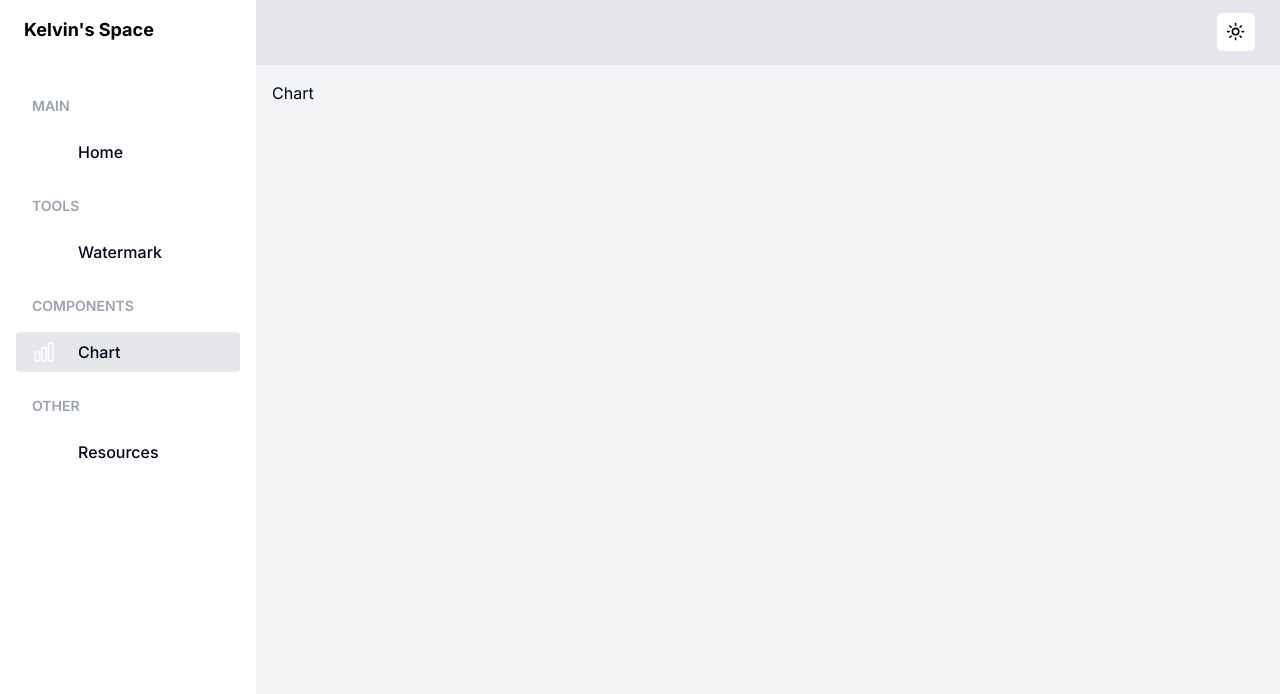
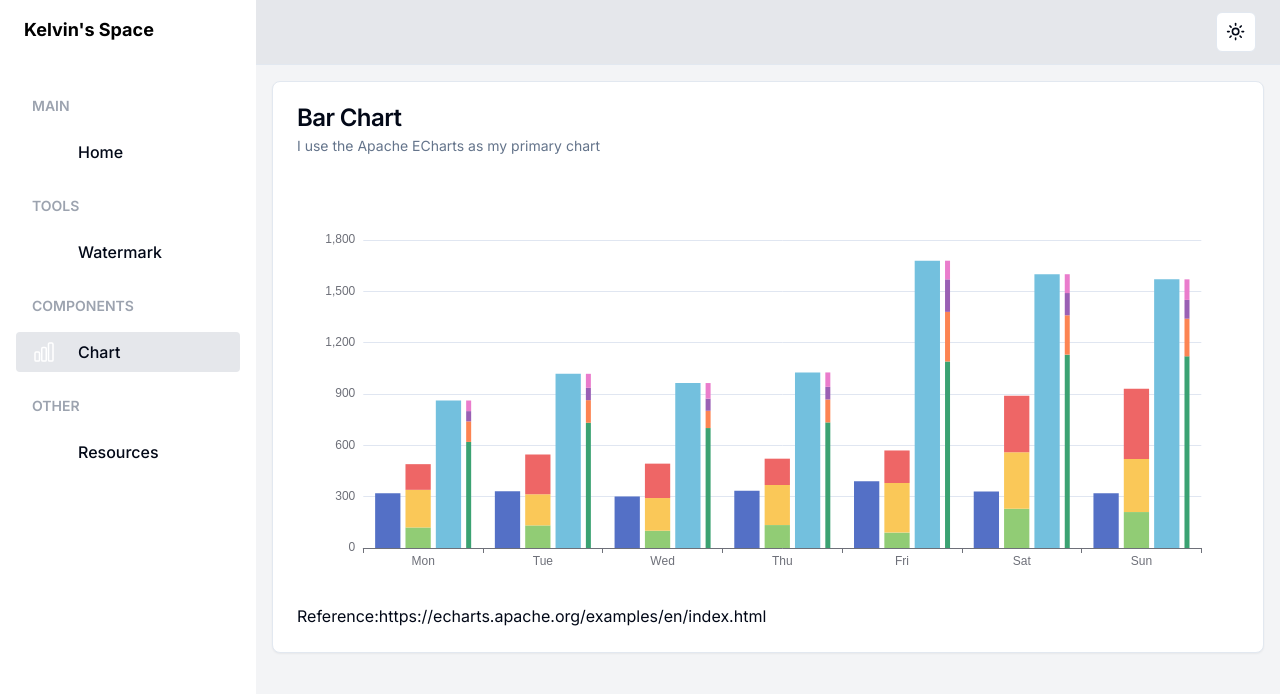
Before and after one commit to KelvinYou/kelvin-space, a Next.js app: page /component/chart in a window 1280 px wide. Shown: the top 694 px of the page. Built offline with nearby package versions, Linux system fonts and the light colour scheme.

Commit message:
feat: add card component and barchart demo

```diff
--- a/package.json
+++ b/package.json
@@ -13,6 +13,7 @@
     "@radix-ui/react-slot": "^1.0.2",
     "class-variance-authority": "^0.7.0",
     "clsx": "^2.0.0",
+    "echarts": "^5.4.3",
     "lucide-react": "^0.284.0",
     "next": "13.5.4",
     "next-themes": "^0.2.1",
--- /dev/null
+++ b/src/app/component/chart/BarChart.tsx
@@ -0,0 +1,176 @@
+"use client"
+import { Card, CardContent, CardDescription, CardFooter, CardHeader, CardTitle } from '@/components/ui/card';
+import React, { useEffect } from 'react';
+import * as echarts from 'echarts/core';
+import { GridComponent, GridComponentOption } from 'echarts/components';
+import { BarChart, BarSeriesOption } from 'echarts/charts';
+import { CanvasRenderer } from 'echarts/renderers';
+
+echarts.use([GridComponent, BarChart, CanvasRenderer]);
+
+type EChartsOption = echarts.ComposeOption<GridComponentOption | BarSeriesOption>;
+
+const BarChartComponent = () => {
+  useEffect(() => {
+    // Initialize the chart after the component mounts
+    const chartDom = document.getElementById('echart'); // Assuming you have an element with id="echart"
+    const myChart = echarts.init(chartDom);
+
+    const option: EChartsOption = {
+      tooltip: {
+        trigger: 'axis',
+        axisPointer: {
+          type: 'shadow'
+        }
+      },
+      legend: {
+        data: ['Direct', 'Email', 'Union Ads', 'Video Ads', 'Search Engine', 'Baidu', 'Google', 'Bing', 'Others'],
+        show: true, // Set this to true to show the legend
+      },
+      grid: {
+        left: '3%',
+        right: '4%',
+        bottom: '3%',
+        containLabel: true
+      },
+      xAxis: [
+        {
+          type: 'category',
+          data: ['Mon', 'Tue', 'Wed', 'Thu', 'Fri', 'Sat', 'Sun']
+        }
+      ],
+      yAxis: [
+        {
+          type: 'value'
+        }
+      ],
+      series: [
+        {
+          name: 'Direct',
+          type: 'bar',
+          emphasis: {
+            focus: 'series'
+          },
+          data: [320, 332, 301, 334, 390, 330, 320]
+        },
+        {
+          name: 'Email',
+          type: 'bar',
+          stack: 'Ad',
+          emphasis: {
+            focus: 'series'
+          },
+          data: [120, 132, 101, 134, 90, 230, 210]
+        },
+        {
+          name: 'Union Ads',
+          type: 'bar',
+          stack: 'Ad',
+          emphasis: {
+            focus: 'series'
+          },
+          data: [220, 182, 191, 234, 290, 330, 310]
+        },
+        {
+          name: 'Video Ads',
+          type: 'bar',
+          stack: 'Ad',
+          emphasis: {
+            focus: 'series'
+          },
+          data: [150, 232, 201, 154, 190, 330, 410]
+        },
+        {
+          name: 'Search Engine',
+          type: 'bar',
+          data: [862, 1018, 964, 1026, 1679, 1600, 1570],
+          emphasis: {
+            focus: 'series'
+          },
+          markLine: {
+            lineStyle: {
+              type: 'dashed'
+            },
+            data: [[{ type: 'min' }, { type: 'max' }]]
+          }
+        },
+        {
+          name: 'Baidu',
+          type: 'bar',
+          barWidth: 5,
+          stack: 'Search Engine',
+          emphasis: {
+            focus: 'series'
+          },
+          data: [620, 732, 701, 734, 1090, 1130, 1120]
+        },
+        {
+          name: 'Google',
+          type: 'bar',
+          stack: 'Search Engine',
+          emphasis: {
+            focus: 'series'
+          },
+          data: [120, 132, 101, 134, 290, 230, 220]
+        },
+        {
+          name: 'Bing',
+          type: 'bar',
+          stack: 'Search Engine',
+          emphasis: {
+            focus: 'series'
+          },
+          data: [60, 72, 71, 74, 190, 130, 110]
+        },
+        {
+          name: 'Others',
+          type: 'bar',
+          stack: 'Search Engine',
+          emphasis: {
+            focus: 'series'
+          },
+          data: [62, 82, 91, 84, 109, 110, 120]
+        }
+      ]
+    };
+
+    // Set the chart options
+    myChart.setOption(option);
+
+    // Make the chart responsive by listening to window resize events
+    window.addEventListener('resize', () => {
+      myChart.resize();
+    });
+
+    // Cleanup the chart when the component unmounts
+    return () => {
+      window.removeEventListener('resize', () => {
+        myChart.resize();
+      });
+      myChart.dispose();
+    };
+  }, []); // Empty dependency array ensures that this effect runs only once on mount
+
+  return (
+    <div>
+      <Card>
+        <CardHeader>
+          <CardTitle>Bar Chart</CardTitle>
+          <CardDescription>I use the Apache ECharts as my primary chart</CardDescription>
+        </CardHeader>
+        <CardContent>
+          <div id="echart" style={{ height: '400px', width: '100%' }}></div>
+        </CardContent>
+        <CardFooter>
+          <p>Reference:
+            <a href="https://echarts.apache.org/examples/en/index.html" target="_blank">
+              https://echarts.apache.org/examples/en/index.html
+            </a>
+          </p>
+        </CardFooter>
+      </Card>
+    </div>
+  );
+};
+
+export default BarChartComponent;
--- a/src/app/component/chart/page.tsx
+++ b/src/app/component/chart/page.tsx
@@ -1,8 +1,11 @@
 import React from 'react'
+import BarChart from './BarChart'
 
 const Page = () => {
   return (
-    <div>Chart</div>
+    <>
+      <BarChart />
+    </>
   )
 }
 
--- /dev/null
+++ b/src/components/ui/card.tsx
@@ -0,0 +1,79 @@
+import * as React from "react"
+
+import { cn } from "@/lib/utils"
+
+const Card = React.forwardRef<
+  HTMLDivElement,
+  React.HTMLAttributes<HTMLDivElement>
+>(({ className, ...props }, ref) => (
+  <div
+    ref={ref}
+    className={cn(
+      "rounded-lg border bg-card text-card-foreground shadow-sm",
+      className
+    )}
+    {...props}
+  />
+))
+Card.displayName = "Card"
+
+const CardHeader = React.forwardRef<
+  HTMLDivElement,
+  React.HTMLAttributes<HTMLDivElement>
+>(({ className, ...props }, ref) => (
+  <div
+    ref={ref}
+    className={cn("flex flex-col space-y-1.5 p-6", className)}
+    {...props}
+  />
+))
+CardHeader.displayName = "CardHeader"
+
+const CardTitle = React.forwardRef<
+  HTMLParagraphElement,
+  React.HTMLAttributes<HTMLHeadingElement>
+>(({ className, ...props }, ref) => (
+  <h3
+    ref={ref}
+    className={cn(
+      "text-2xl font-semibold leading-none tracking-tight",
+      className
+    )}
+    {...props}
+  />
+))
+CardTitle.displayName = "CardTitle"
+
+const CardDescription = React.forwardRef<
+  HTMLParagraphElement,
+  React.HTMLAttributes<HTMLParagraphElement>
+>(({ className, ...props }, ref) => (
+  <p
+    ref={ref}
+    className={cn("text-sm text-muted-foreground", className)}
+    {...props}
+  />
+))
+CardDescription.displayName = "CardDescription"
+
+const CardContent = React.forwardRef<
+  HTMLDivElement,
+  React.HTMLAttributes<HTMLDivElement>
+>(({ className, ...props }, ref) => (
+  <div ref={ref} className={cn("p-6 pt-0", className)} {...props} />
+))
+CardContent.displayName = "CardContent"
+
+const CardFooter = React.forwardRef<
+  HTMLDivElement,
+  React.HTMLAttributes<HTMLDivElement>
+>(({ className, ...props }, ref) => (
+  <div
+    ref={ref}
+    className={cn("flex items-center p-6 pt-0", className)}
+    {...props}
+  />
+))
+CardFooter.displayName = "CardFooter"
+
+export { Card, CardHeader, CardFooter, CardTitle, CardDescription, CardContent }
--- a/src/constants/index.ts
+++ b/src/constants/index.ts
@@ -2,5 +2,5 @@
 
 export const common = {
   appName: "Kelvin's Space",
-  createDate: "2023-10-02",
+  createdDate: "2023-10-02",
 }
```
Also changed, not shown: 1 other file (tests, documents, lock files or other folders).
